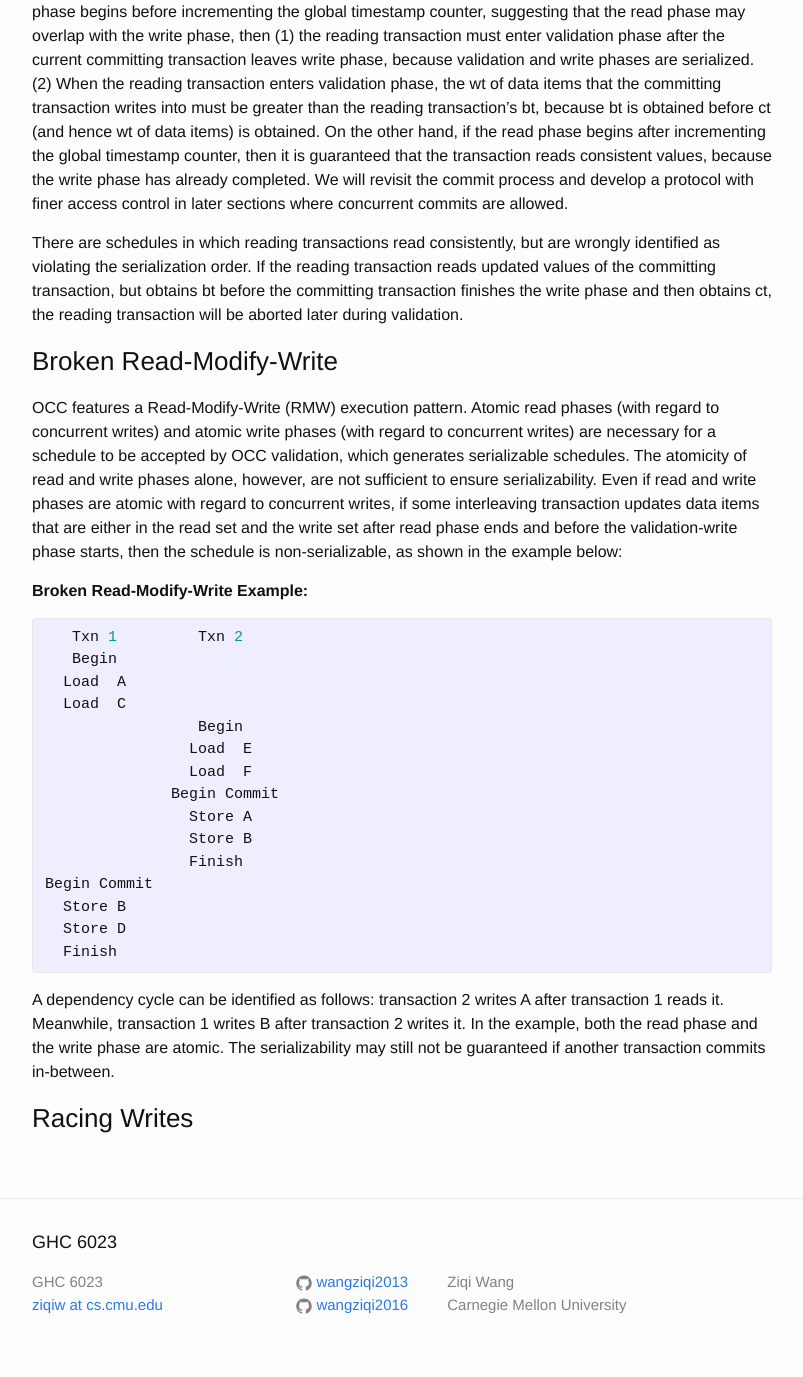
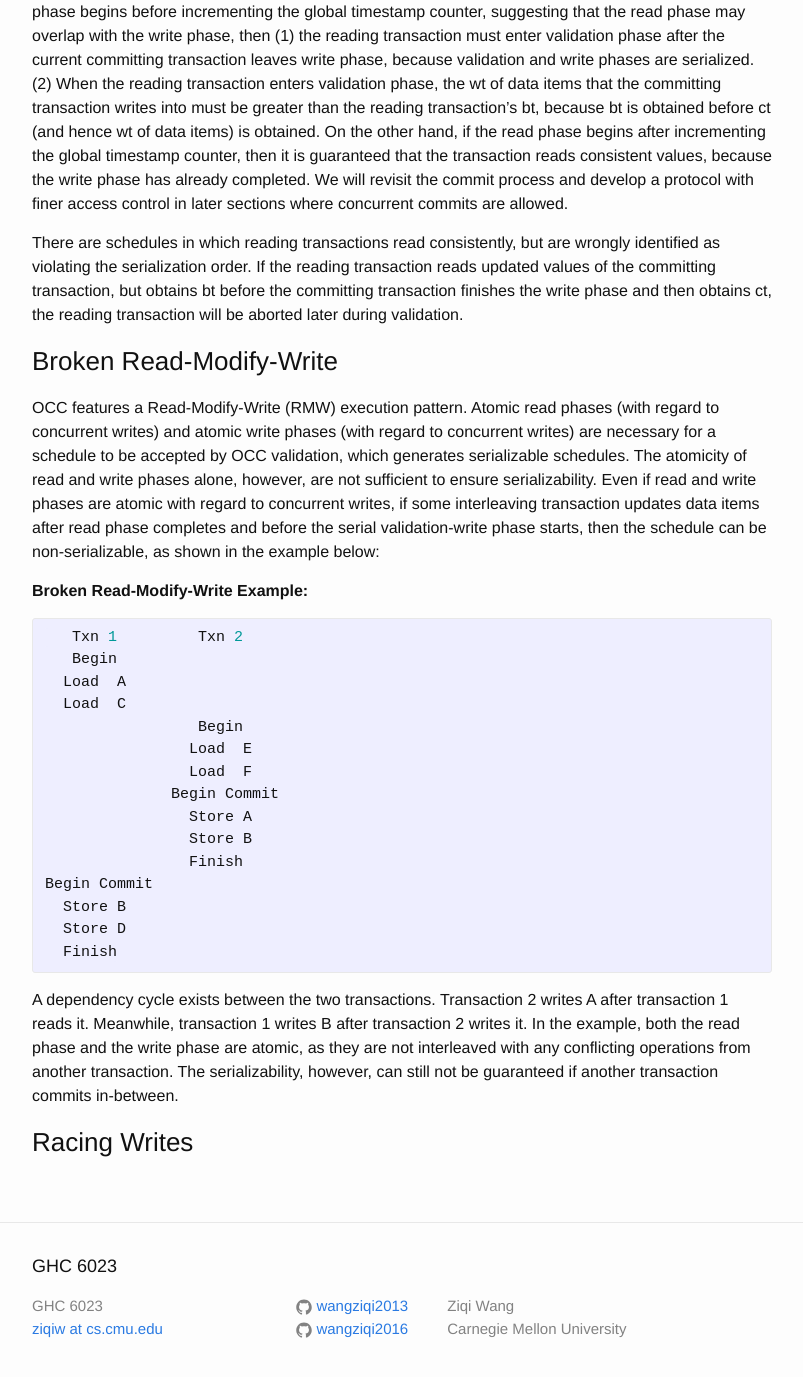
Before and after one commit to wangziqi2013/wangziqi2013.github.io, a Jekyll site: the page built from _posts/2018-03-21-Analyzing-OCC-Anomalies-and-Solutions.markdown, in a window 1280 px wide and 1400 px high, scrolled down 5008 px. Shown: the top 1377 px of the window, without its empty margins (238-1041 px from the left). Built offline with Jekyll 4.4.1, drawn with Linux system fonts in a browser that asks for light colours.

Commit message:
Small change

```diff
--- a/_posts/2018-03-21-Analyzing-OCC-Anomalies-and-Solutions.markdown
+++ b/_posts/2018-03-21-Analyzing-OCC-Anomalies-and-Solutions.markdown
@@ -228,8 +228,8 @@ transaction finishes the write phase and then obtains ct, the reading transactio
 OCC features a Read-Modify-Write (RMW) execution pattern. Atomic read phases (with regard to concurrent writes) and atomic
 write phases (with regard to concurrent writes) are necessary for a schedule to be accepted by OCC validation, which generates serializable schedules. The atomicity of read and write phases alone, however, are not sufficient to ensure serializability.
 Even if read and write phases are atomic with regard to concurrent writes, if some interleaving transaction updates data
-items that are either in the read set and the write set after read phase ends and before the validation-write phase starts,
-then the schedule is non-serializable, as shown in the example below:
+items after read phase completes and before the serial validation-write phase starts, then the schedule can be
+non-serializable, as shown in the example below:
 
 **Broken Read-Modify-Write Example:**
 {% highlight C %}
@@ -250,9 +250,9 @@ Begin Commit
   Finish
 {% endhighlight %}
 
-A dependency cycle can be identified as follows: transaction 2 writes A after transaction 1 reads it.
+A dependency cycle exists between the two transactions. Transaction 2 writes A after transaction 1 reads it.
 Meanwhile, transaction 1 writes B after transaction 2 writes it. In the example, both the read phase
-and the write phase are atomic. The serializability may still not be guaranteed if another transaction
-commits in-between.
+and the write phase are atomic, as they are not interleaved with any conflicting operations from another transaction.
+The serializability, however, can still not be guaranteed if another transaction commits in-between.
 
 ### Racing Writes
```
